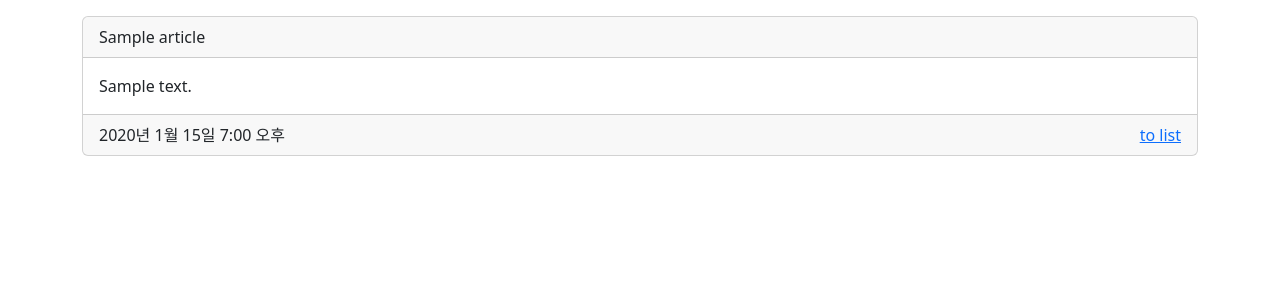
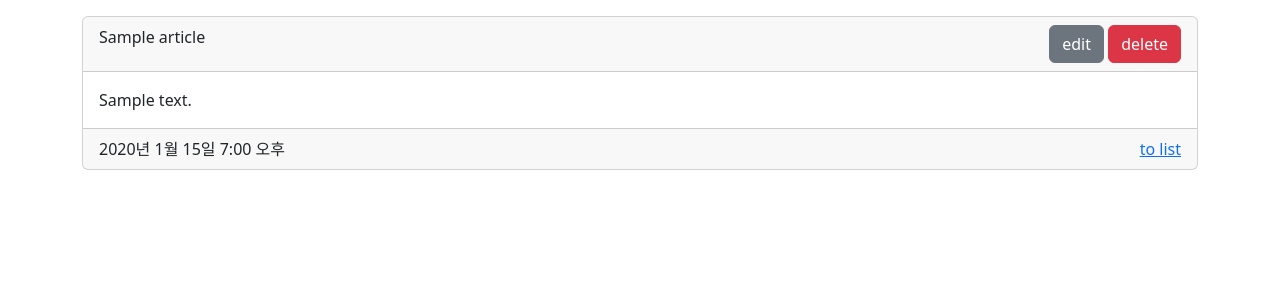
Before and after one commit to Dhyeonle9/crud-board, a Django app: page /articles/1/ in a window 1280 px wide. Shown: the part 56-356 px from the top of the page. Run offline with Django 4.2, Linux system fonts and the light colour scheme; tables that the repository leaves empty hold one stand-in row (values such as "Sample post").

Commit message:
DELETE 구현

```diff
--- a/articles/templates/detail.html
+++ b/articles/templates/detail.html
@@ -2,8 +2,14 @@
 
 {% block body %}
     <div class="card mt-3">
-        <div class="card-header">
-            {{ article.title }}
+        <div class="card-header d-flex justify-content-between" >
+            <div>
+                {{ article.title }}
+            </div>
+            <div>
+                <a href="{% url 'articles:edit' id=article.id %}" class="btn btn-secondary">edit</a>
+                <a href="{% url 'articles:delete' id=article.id %}" class="btn btn-danger">delete</a>
+            </div>
         </div>
         <div class="card-body">
             {{ article.content }}
--- a/articles/urls.py
+++ b/articles/urls.py
@@ -8,4 +8,6 @@ urlpatterns = [
     path('<int:id>/', views.detail, name='detail'),
     path('new/', views.new, name='new'),
     path('create/', views.create, name='create'),
+    path('<int:id>/edit/', views.edit, name='edit'),
+    path('<int:id>/delete/', views.delete, name='delete'),
 ]
--- a/articles/views.py
+++ b/articles/views.py
@@ -31,3 +31,16 @@ def create(request):
 
     # {% url 'articles:detail', id=article.id %}
     return redirect('articles:detail', id=article.id)
+
+def delete(request, id):
+    article = Article.objects.get(id=id)
+    article.delete()
+    return redirect('articles:index')
+
+def edit(request, id):
+
+    pass
+
+def update(request, id):
+
+    pass
```
